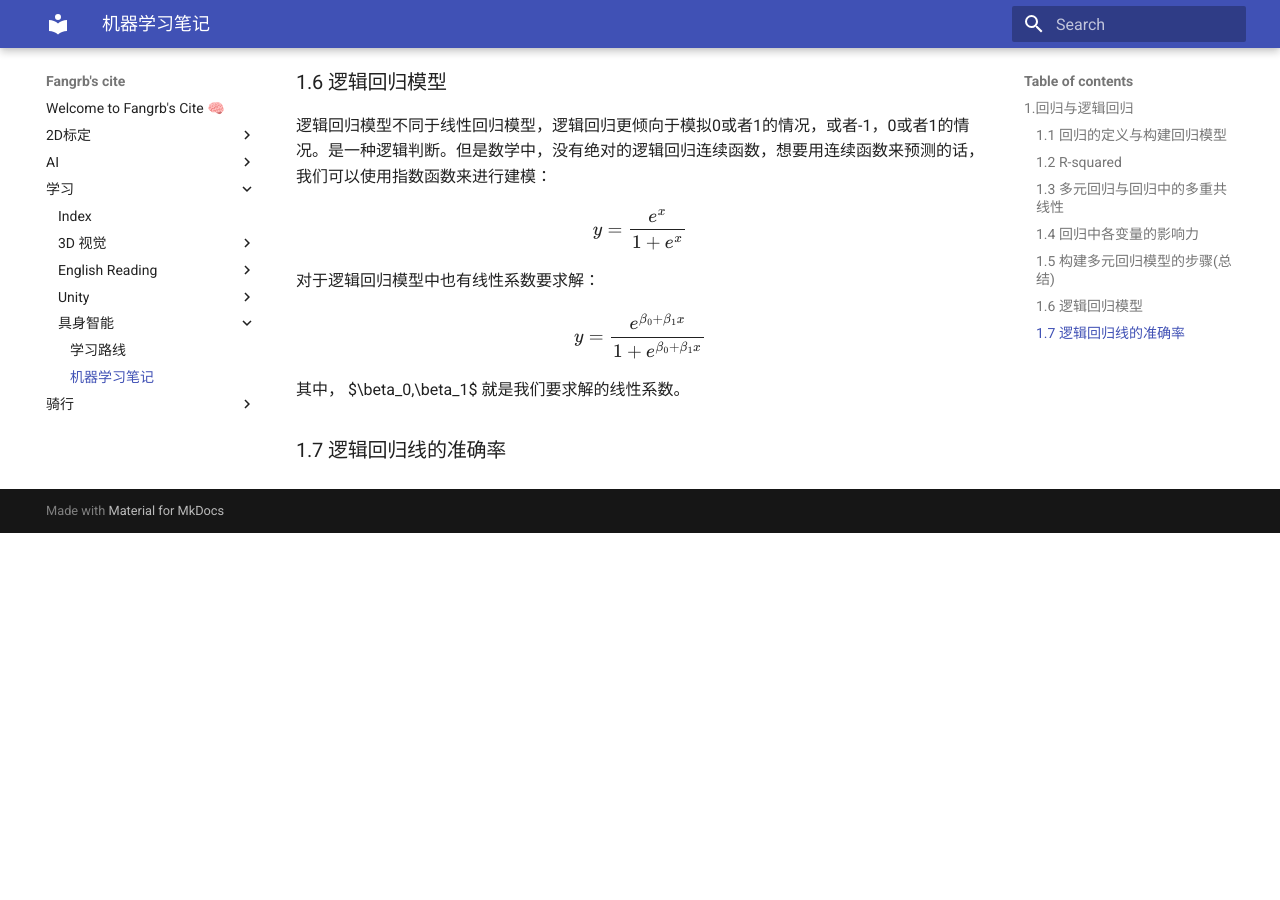
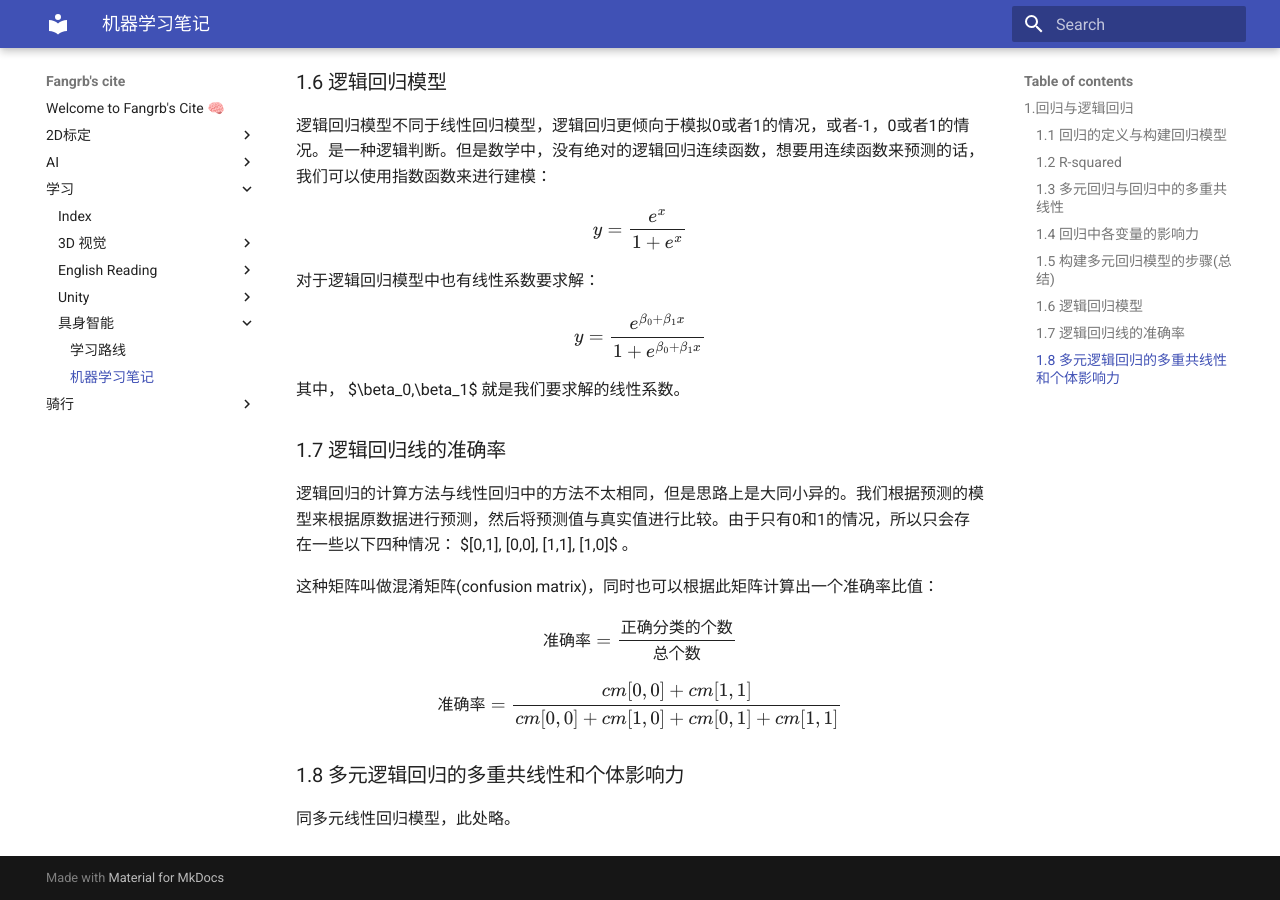
Before and after one commit to DaleBruise/DaleBruise.github.io, an MkDocs documentation site: the page built from docs/学习/具身智能/机器学习笔记.md, in a window 1280 px wide and 900 px high, scrolled down 2206 px. Built offline with MkDocs 1.6.1 and Material for MkDocs 9.7.7, drawn with Linux system fonts in a browser that asks for light colours; before the commit the page ends 2739 px from its top, so only the background shows below that.

Commit message:
Update 机器学习笔记.md

```diff
--- a/docs/学习/具身智能/机器学习笔记.md
+++ b/docs/学习/具身智能/机器学习笔记.md
@@ -98,3 +98,19 @@ $$
 其中， $\beta_0,\beta_1$ 就是我们要求解的线性系数。
 
 ### 1.7 逻辑回归线的准确率
+
+逻辑回归的计算方法与线性回归中的方法不太相同，但是思路上是大同小异的。我们根据预测的模型来根据原数据进行预测，然后将预测值与真实值进行比较。由于只有0和1的情况，所以只会存在一些以下四种情况： $[0,1], [0,0], [1,1], [1,0]$ 。
+
+这种矩阵叫做混淆矩阵(confusion matrix)，同时也可以根据此矩阵计算出一个准确率比值：
+
+$$
+准确率 = \frac{正确分类的个数}{总个数}
+$$
+
+$$
+准确率 = \frac{cm[0,0]+cm[1,1]}{cm[0,0]+cm[1,0]+cm[0,1]+cm[1,1]}
+$$
+
+### 1.8 多元逻辑回归的多重共线性和个体影响力
+
+同多元线性回归模型，此处略。
```
